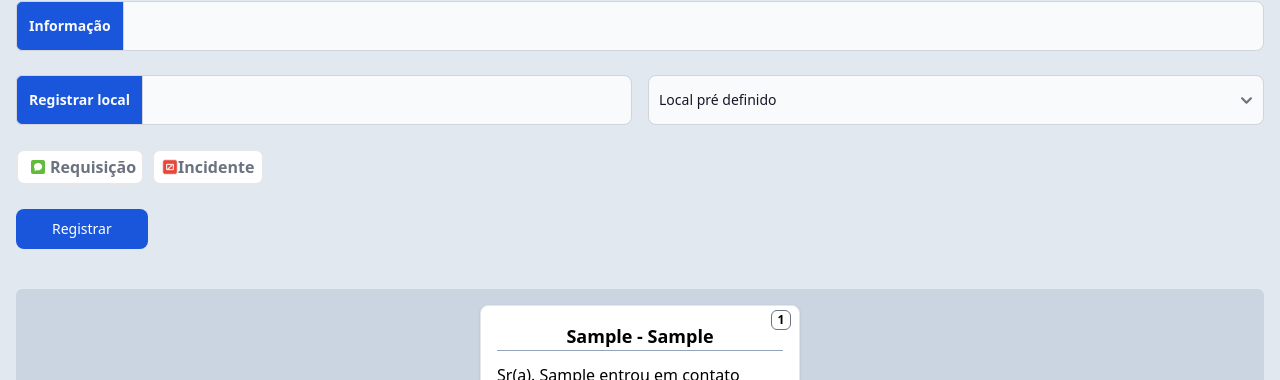
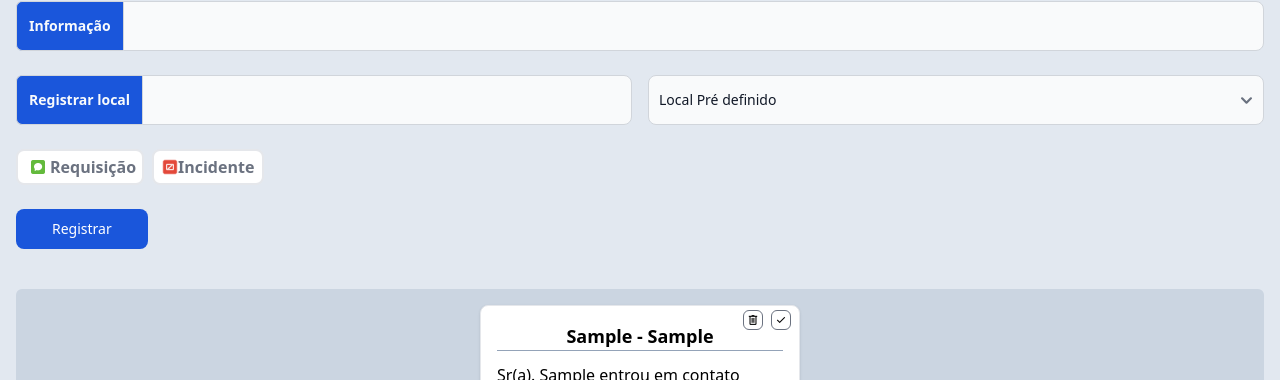
Before and after one commit to Rhuan-Guilherme/RegistoDeChamados-N1, a Vue app: page / in a window 1280 px wide. Both pictures are taken after typing "Sample", "Sample", "Sample", "Sample", "Sample", "Sample" into the empty fields and a click on the button 81 px from the left and 489 px from the top of the page. Shown: the part 260-640 px from the top of the page. Built offline with nearby package versions, Linux system fonts and the light colour scheme.

Commit message:
:sparkles: :technologist: Adicionando novos recursos ao sistema

```diff
--- a/src/components/layout/AreaCards.vue
+++ b/src/components/layout/AreaCards.vue
@@ -1,14 +1,17 @@
 <script setup>
-import { ref } from 'vue'
 import { useRegistrosStore } from '@/stores/registros'
 const chamados = useRegistrosStore()
 
 </script>
 
 <template>
+
     <div v-if="chamados.register.length > 0" class="w-full h-auto p-4 rounded-md bg-slate-300 dark:bg-gray-900 dark:text-white flex flex-wrap items-center justify-center gap-4">
-        <div v-for="(chamado, index) in chamados.register" :key="index" class="relative ativo w-full max-w-xs p-4 bg-white border border-gray-200 rounded-lg shadow sm:p-4 dark:bg-gray-800 dark:border-gray-700">
-            <div class="absolute inline-flex items-center justify-center w-5 h-5 text-xs font-bold dark:text-white dark:border-gray-300 border-gray-500 text-black border rounded-md top-1 right-2 ">{{ index + 1 }}</div>
+
+        <div :class="{'concluido': chamado.concluido}" v-for="(chamado, index) in chamados.register" :key="index" class="relative ativo w-full max-w-xs p-4 bg-white border border-gray-200 rounded-lg shadow sm:p-4 dark:bg-gray-800 dark:border-gray-700">
+            <button @click="chamados.removerChamado(index)" v-if="chamado.concluido" class="absolute inline-flex items-center justify-center w-6 h-6 font-bold text-white hover:bg-red-500 bg-green-500 border-2 border-white rounded-md -top-2 -right-2 dark:border-gray-900"><span class="material-symbols-outlined">done</span></button>
+            <button v-if="!chamado.concluido" @click="chamados.marcarConcluido(index)" class="absolute inline-flex items-center justify-center w-5 h-5 text-xs font-bold hover:bg-green-500 dark:text-white dark:border-gray-300 border-gray-500 text-black border rounded-md top-1 right-2 "><span class="material-symbols-outlined text-sm">done</span></button>
+            <button v-if="!chamado.concluido" @click="chamados.removerChamado(index)" class="absolute inline-flex items-center justify-center w-5 h-5 text-xs font-bold hover:bg-red-700 dark:text-white dark:border-gray-300 border-gray-500 text-black border rounded-md top-1 right-9 "><span class="material-symbols-outlined text-sm">delete</span></button>
             <div class="flex items-center justify-center gap-3 text-lg font-semibold">
                 <img v-if="chamado.checkTipo == 'requisicao'" src="@/assets/img/requisicaoIcon.png" alt="">
                 <img v-if="chamado.checkTipo == 'incidente'" src="@/assets/img/incidenteIcon.png" alt="">
@@ -18,29 +21,26 @@ const chamados = useRegistrosStore()
             <div class="w-full h-[1px] bg-slate-400"></div>
 
             <div class="flex flex-col gap-2 mt-3">
-                <p v-if="chamado.checkTipo == 'requisicao'">Sr(a). {{ chamado.nome }} entrou em contato solicitando {{ chamado.informacao }}</p>
+
+                <p v-if="chamado.checkTipo === 'requisicao'">Sr(a). {{ chamado.nome }} entrou em contato solicitando {{ chamado.informacao }}</p>
                 <p v-else>Sr(a). {{ chamado.nome }} entrou em contato informando {{ chamado.informacao }}</p>
                 <p>Nome: {{ chamado.nome }}</p>
                 <p>Login: {{ chamado.login }}</p>
                 <p>Ramal: {{ chamado.ramal }}</p>
-                <p v-if="chamado.local != ' ' ">Local: {{ chamado.local }}</p>
-                <p v-else>Local: {{ chamado.selected }}</p>
+                <p>Local: {{ chamado.local !== ' ' ? chamado.local : chamado.selected }}</p>
                 <p>Patrimônio: {{ chamado.patrimonio }}</p>
             </div>
 
+            <div v-if="!chamado.concluido" class="w-full h-[1px] bg-slate-400 mt-4"></div>
 
-            <!-- <div class="w-full h-[1px] bg-slate-400  mt-3"></div> -->
+            <button v-if="!chamado.concluido" @click="chamados.copiarConteudo(chamado)" class="mt-3 w-full py-1 rounded-md font-semibold bg-blue-700 hover:bg-blue-800">COPIAR</button>
 
-            <!-- <div class="flex mt-3">
-                <button @click="ativaConcluido()" type="button" class="w-full text-white bg-blue-700 hover:bg-blue-800 focus:ring-4 focus:ring-blue-300 font-medium rounded-lg text-sm px-5 py-2.5 mr-2 mb-2 dark:bg-blue-600 dark:hover:bg-blue-700 focus:outline-none dark:focus:ring-blue-800">Concluido</button>
-                <button type="button" class="w-full focus:outline-none text-white bg-red-700 hover:bg-red-800 focus:ring-4 focus:ring-red-300 font-medium rounded-lg text-sm px-5 py-2.5 mr-2 mb-2 dark:bg-red-600 dark:hover:bg-red-700 dark:focus:ring-red-900">Excluir</button>
-            </div> -->
         </div>
     </div>
 </template>
 
 <style scoped>
-    .active{
+    .concluido{
         border: 1px solid #3da730;
         opacity: 0.6;
     }
--- /dev/null
+++ b/src/components/layout/ButtonDelete.vue
@@ -0,0 +1,55 @@
+<script setup>
+import { useRegistrosStore } from '@/stores/registros'
+const chamados = useRegistrosStore()
+</script>
+
+<template>
+      <div>
+                <button data-modal-target="defaultModal" data-modal-toggle="defaultModal"
+                    class="block text-white bg-red-700 hover:bg-red-800 focus:ring-4 focus:outline-none focus:ring-red-300 font-medium rounded-lg text-sm px-5 py-2.5 text-center dark:bg-red-600 dark:hover:bg-red-700 dark:focus:ring-red-800"
+                    type="button">
+                    <span class="material-symbols-outlined text-md ">delete</span>
+                </button>
+
+                <!-- Main modal -->
+                <div id="defaultModal" tabindex="-1" aria-hidden="true"
+                    class="fixed top-0 left-0 right-0 z-50 hidden w-full p-4 overflow-x-hidden overflow-y-auto md:inset-0 h-[calc(100%-1rem)] max-h-full">
+                    <div class="relative w-full max-w-2xl max-h-full">
+                        <!-- Modal content -->
+                        <div class="relative bg-white rounded-lg shadow dark:bg-gray-700">
+                            <!-- Modal header -->
+                            <div class="flex items-start justify-between p-4 border-b rounded-t dark:border-gray-600">
+                                <h3 class="text-xl font-semibold text-gray-900 dark:text-white">
+                                    Aviso Importante: Exclusão de Todos os Chamados
+                                </h3>
+                                <button type="button"
+                                    class="text-gray-400 bg-transparent hover:bg-gray-200 hover:text-gray-900 rounded-lg text-sm w-8 h-8 ml-auto inline-flex justify-center items-center dark:hover:bg-gray-600 dark:hover:text-white"
+                                    data-modal-hide="defaultModal">
+                                    <svg class="w-3 h-3" aria-hidden="true" xmlns="http://www.w3.org/2000/svg" fill="none"
+                                        viewBox="0 0 14 14">
+                                        <path stroke="currentColor" stroke-linecap="round" stroke-linejoin="round"
+                                            stroke-width="2" d="m1 1 6 6m0 0 6 6M7 7l6-6M7 7l-6 6" />
+                                    </svg>
+                                    <span class="sr-only">Close modal</span>
+                                </button>
+                            </div>
+                            <!-- Modal body -->
+                            <div class="p-6 space-y-6">
+                                <p class="text-base leading-relaxed text-gray-500 dark:text-gray-400">
+                                    Irreversibilidade: Ao prosseguir com essa ação, todos os chamados registrados em nosso sistema serão permanentemente excluídos. Não será possível recuperar os dados depois de efetivar a exclusão. Certifique-se de que é realmente essa ação que você deseja tomar.
+                            </p>
+
+                        </div>
+                        <!-- Modal footer -->
+                        <div
+                            class="flex items-center p-6 space-x-2 border-t border-gray-200 rounded-b dark:border-gray-600">
+                            <button data-modal-hide="defaultModal" type="button" @click="chamados.limparChamados()"
+                                class="text-white bg-red-700 flex justify-center items-center gap-3 hover:bg-red-800 focus:ring-4 focus:outline-none focus:ring-blue-300 font-medium rounded-lg text-sm px-5 py-2.5 text-center dark:bg-red-600 dark:hover:bg-red-700 dark:focus:ring-blue-800"><span class="material-symbols-outlined ">delete</span><span>Excluir</span></button>
+                            <button data-modal-hide="defaultModal" type="button"
+                                class="text-gray-500 bg-white hover:bg-gray-100 focus:ring-4 focus:outline-none focus:ring-blue-300 rounded-lg border border-gray-200 text-sm font-medium px-5 py-2.5 hover:text-gray-900 focus:z-10 dark:bg-gray-700 dark:text-gray-300 dark:border-gray-500 dark:hover:text-white dark:hover:bg-gray-600 dark:focus:ring-gray-600">Sair</button>
+                        </div>
+                    </div>
+                </div>
+            </div>
+        </div>
+</template>
--- a/src/components/layout/TheForm.vue
+++ b/src/components/layout/TheForm.vue
@@ -1,5 +1,6 @@
 <script setup>
 import CustonInput from '@/components/CustomInput.vue'
+import botaoDelete from '@/components/layout/ButtonDelete.vue'
 import { ref } from 'vue'
 import { useRegistrosStore } from '@/stores/registros'
 const chamados = useRegistrosStore()
@@ -16,7 +17,7 @@ const selected = ref('')
 
 
 
-const reset = () =>{
+const reset = () => {
     nome.value = " "
     login.value = " "
     ramal.value = " "
@@ -39,7 +40,7 @@ const reset = () =>{
                     Nome
                 </label>
                 <CustonInput type="text" id="" :value="nome" @input="nome = $event.target.value"
-                    class="rounded-none rounded-r-lg bg-gray-50 border border-gray-300 text-gray-900 focus:ring-blue-500 focus:border-blue-500 block flex-1 min-w-0 w-full text-lg p-2.5  dark:bg-gray-700 dark:border-gray-600 dark:placeholder-gray-400 dark:text-white dark:focus:ring-blue-500 dark:focus:border-blue-500"/>
+                    class="rounded-none rounded-r-lg bg-gray-50 border border-gray-300 text-gray-900 focus:ring-blue-500 focus:border-blue-500 block flex-1 min-w-0 w-full text-lg p-2.5  dark:bg-gray-700 dark:border-gray-600 dark:placeholder-gray-400 dark:text-white dark:focus:ring-blue-500 dark:focus:border-blue-500" />
             </div>
             <div class="flex w-full">
                 <label
@@ -47,7 +48,7 @@ const reset = () =>{
                     login
                 </label>
                 <CustonInput type="text" id="" :value="login" @input="login = $event.target.value"
-                    class="rounded-none rounded-r-lg bg-gray-50 border border-gray-300 text-gray-900 focus:ring-blue-500 focus:border-blue-500 block flex-1 min-w-0 w-full text-lg p-2.5  dark:bg-gray-700 dark:border-gray-600 dark:placeholder-gray-400 dark:text-white dark:focus:ring-blue-500 dark:focus:border-blue-500"/>
+                    class="rounded-none rounded-r-lg bg-gray-50 border border-gray-300 text-gray-900 focus:ring-blue-500 focus:border-blue-500 block flex-1 min-w-0 w-full text-lg p-2.5  dark:bg-gray-700 dark:border-gray-600 dark:placeholder-gray-400 dark:text-white dark:focus:ring-blue-500 dark:focus:border-blue-500" />
             </div>
         </div>
 
@@ -61,7 +62,7 @@ const reset = () =>{
                     Ramal
                 </label>
                 <CustonInput type="text" id="" :value="ramal" @input="ramal = $event.target.value"
-                    class="rounded-none rounded-r-lg bg-gray-50 border border-gray-300 text-gray-900 focus:ring-blue-500 focus:border-blue-500 block flex-1 min-w-0 w-full text-lg p-2.5  dark:bg-gray-700 dark:border-gray-600 dark:placeholder-gray-400 dark:text-white dark:focus:ring-blue-500 dark:focus:border-blue-500"/>
+                    class="rounded-none rounded-r-lg bg-gray-50 border border-gray-300 text-gray-900 focus:ring-blue-500 focus:border-blue-500 block flex-1 min-w-0 w-full text-lg p-2.5  dark:bg-gray-700 dark:border-gray-600 dark:placeholder-gray-400 dark:text-white dark:focus:ring-blue-500 dark:focus:border-blue-500" />
             </div>
             <div class="flex w-full">
                 <label
@@ -69,7 +70,7 @@ const reset = () =>{
                     Patrimônio
                 </label>
                 <CustonInput type="text" id="" :value="patrimonio" @input="patrimonio = $event.target.value"
-                    class="rounded-none rounded-r-lg bg-gray-50 border border-gray-300 text-gray-900 focus:ring-blue-500 focus:border-blue-500 block flex-1 min-w-0 w-full text-lg p-2.5  dark:bg-gray-700 dark:border-gray-600 dark:placeholder-gray-400 dark:text-white dark:focus:ring-blue-500 dark:focus:border-blue-500"/>
+                    class="rounded-none rounded-r-lg bg-gray-50 border border-gray-300 text-gray-900 focus:ring-blue-500 focus:border-blue-500 block flex-1 min-w-0 w-full text-lg p-2.5  dark:bg-gray-700 dark:border-gray-600 dark:placeholder-gray-400 dark:text-white dark:focus:ring-blue-500 dark:focus:border-blue-500" />
             </div>
         </div>
 
@@ -80,7 +81,7 @@ const reset = () =>{
                     Informação
                 </label>
                 <CustonInput type="text" id="" :value="informacao" @input="informacao = $event.target.value"
-                    class="rounded-none rounded-r-lg bg-gray-50 border border-gray-300 text-gray-900 focus:ring-blue-500 focus:border-blue-500 block flex-1 min-w-0 w-full text-lg p-2.5  dark:bg-gray-700 dark:border-gray-600 dark:placeholder-gray-400 dark:text-white dark:focus:ring-blue-500 dark:focus:border-blue-500"/>
+                    class="rounded-none rounded-r-lg bg-gray-50 border border-gray-300 text-gray-900 focus:ring-blue-500 focus:border-blue-500 block flex-1 min-w-0 w-full text-lg p-2.5  dark:bg-gray-700 dark:border-gray-600 dark:placeholder-gray-400 dark:text-white dark:focus:ring-blue-500 dark:focus:border-blue-500" />
             </div>
         </div>
 
@@ -91,23 +92,27 @@ const reset = () =>{
                     Registrar local
                 </label>
                 <CustonInput type="text" id="" :value="local" @input="local = $event.target.value"
-                    class="rounded-none rounded-r-lg bg-gray-50 border border-gray-300 text-gray-900 focus:ring-blue-500 focus:border-blue-500 block flex-1 min-w-0 w-full text-lg p-2.5  dark:bg-gray-700 dark:border-gray-600 dark:placeholder-gray-400 dark:text-white dark:focus:ring-blue-500 dark:focus:border-blue-500"/>
+                    class="rounded-none rounded-r-lg bg-gray-50 border border-gray-300 text-gray-900 focus:ring-blue-500 focus:border-blue-500 block flex-1 min-w-0 w-full text-lg p-2.5  dark:bg-gray-700 dark:border-gray-600 dark:placeholder-gray-400 dark:text-white dark:focus:ring-blue-500 dark:focus:border-blue-500" />
             </div>
             <div class="flex w-full">
 
-                <select id="countries"
-                    :value="selected" @input="selected = $event.target.value"
+                <select id="countries" :value="selected" @input="selected = $event.target.value"
                     class="bg-gray-50 border border-gray-300 text-gray-900 text-sm rounded-lg focus:ring-blue-500 focus:border-blue-500 block w-full p-2.5 dark:bg-gray-700 dark:border-gray-600 dark:placeholder-gray-400 dark:text-white dark:focus:ring-blue-500 dark:focus:border-blue-500">
-                    <option selected value="local">Local pré definido</option>
+                    <option>Local Pré definido</option>
                     <option value="Anexo 2A / 6° andar / Gabinete Ministra Cármen Lúcia">Gabinete Min. Cármem Lúcia</option>
-                    <option value="Anexo 2A / 6° andar / Gabinete Ministro Gilmar Mendes">Gabinete Min. Gilmar Mendes</option>
-                    <option value="Anexo 2A / 5° andar / Gabinete Ministro André Mendonça">Gabinete Min. André Mendonça</option>
+                    <option value="Anexo 2A / 6° andar / Gabinete Ministro Gilmar Mendes">Gabinete Min. Gilmar Mendes
+                    </option>
+                    <option value="Anexo 2A / 5° andar / Gabinete Ministro André Mendonça">Gabinete Min. André Mendonça
+                    </option>
                     <option value="Anexo 2A / 4° andar / Gabinete Ministro Dias Toffoli">Gabinete Min. Dias Toffoli</option>
-                    <option value="Anexo 2A / 4° andar / Gabinete Ministro Nunes Marques">Gabinete Min. Dias Toffoli</option>
-                    <option value="Anexo 2A / 4° andar / Gabinete Ministro Cristiano Zanin">Gabinete Min. Cristiano Zanin</option>
+                    <option value="Anexo 2A / 4° andar / Gabinete Ministro Nunes Marques">Gabinete Min. Dias Toffoli
+                    </option>
+                    <option value="Anexo 2A / 4° andar / Gabinete Ministro Cristiano Zanin">Gabinete Min. Cristiano Zanin
+                    </option>
                     <option value="Anexo 2A / 3° andar / Gabinete Ministro Luiz Fux">Gabinete Min. Luiz Fux</option>
                     <option value="Anexo 2A / 3° andar / Gabinete Ministro Edson Fachin">Gabinete Min. Edson Fachin</option>
-                    <option value="Anexo 2A / 3° andar / Gabinete Ministro Alexandre de Moraes">Gabinete Min. Alexandre de Moraes</option>
+                    <option value="Anexo 2A / 3° andar / Gabinete Ministro Alexandre de Moraes">Gabinete Min. Alexandre de
+                        Moraes</option>
                 </select>
             </div>
         </div>
@@ -115,7 +120,8 @@ const reset = () =>{
         <div class="flex w-full">
             <ul class="flex gap-2">
                 <li>
-                    <CustonInput @input="checkTipo = $event.target.value" type="checkbox" id="requisicao" value="requisicao" class="hidden peer" required=""/>
+                    <CustonInput @input="checkTipo = $event.target.value" type="checkbox" id="requisicao" value="requisicao"
+                        class="hidden peer" required="" />
 
                     <label for="requisicao"
                         class="inline-flex items-center justify-between w-32 py-1 px-3 text-gray-500 bg-white border-2 border-gray-200 rounded-lg cursor-pointer dark:hover:text-gray-300 dark:border-gray-700 peer-checked:border-blue-600 hover:text-gray-600 dark:peer-checked:text-gray-300 peer-checked:text-gray-600 hover:bg-gray-50 dark:text-gray-400 dark:bg-gray-800 dark:hover:bg-gray-700">
@@ -126,7 +132,8 @@ const reset = () =>{
                     </label>
                 </li>
                 <li>
-                    <CustonInput @input="checkTipo = $event.target.value" type="checkbox" id="incidente" value="incidente" class="hidden peer" required=""/>
+                    <CustonInput @input="checkTipo = $event.target.value" type="checkbox" id="incidente" value="incidente"
+                        class="hidden peer" required="" />
                     <label for="incidente"
                         class="inline-flex items-center justify-between w-28 py-1 px-2 text-gray-500 bg-white border-2 border-gray-200 rounded-lg cursor-pointer dark:hover:text-gray-300 dark:border-gray-700 peer-checked:border-blue-600 hover:text-gray-600 dark:peer-checked:text-gray-300 peer-checked:text-gray-600 hover:bg-gray-50 dark:text-gray-400 dark:bg-gray-800 dark:hover:bg-gray-700">
                         <img src="@/assets/img/incidenteIcon.png" alt="">
@@ -138,8 +145,15 @@ const reset = () =>{
             </ul>
         </div>
 
-        <div>
-            <button @click="chamados.addChamado(nome, login, ramal, patrimonio, informacao,  local, checkTipo, selected), reset() "  type="submit" class="text-white bg-blue-700 hover:bg-blue-800  font-medium rounded-lg text-sm w-full sm:w-auto  text-center dark:bg-blue-600 dark:hover:bg-blue-700 dark:focus:ring-blue-800 "><input class="px-9 py-2.5 cursor-pointer" type="reset" value="Registrar"></button>
-        </div>
-    </form>
+        <div class="flex gap-2">
+            <div>
+                <button
+                    @click="chamados.addChamado(nome, login, ramal, patrimonio, informacao, local, checkTipo, selected), reset()"
+                    type="submit"
+                    class="text-white bg-blue-700 hover:bg-blue-800  font-medium rounded-lg text-sm w-full sm:w-auto  text-center dark:bg-blue-600 dark:hover:bg-blue-700 dark:focus:ring-blue-800 "><input
+                        class="px-9 py-2.5 cursor-pointer" type="reset" value="Registrar"></button>
+            </div>
+    </div>
+</form>
+
 </template>
--- a/src/stores/registros.js
+++ b/src/stores/registros.js
@@ -2,12 +2,15 @@ import { ref, computed } from 'vue'
 import { defineStore } from 'pinia'
 
 export const useRegistrosStore = defineStore('registros', () => {
-    const register = ref([
+  const localStorageKey = 'registrosData'
 
-    ])
+  // Recuperar dados do localStorage, se houver
+  const savedData = JSON.parse(localStorage.getItem(localStorageKey))
+  const register = ref(savedData || [])
 
-    function addChamado(nome, login, ramal, patrimonio, informacao, localRegistrado, checkTipo, selected){
-        return register.value.push({
+  // Função para adicionar chamado
+  function addChamado(nome, login, ramal, patrimonio, informacao, localRegistrado, checkTipo, selected) {
+    const chamado = {
       nome: nome,
       login: login,
       ramal: ramal,
@@ -16,8 +19,54 @@ export const useRegistrosStore = defineStore('registros', () => {
       local: localRegistrado,
       checkTipo: checkTipo,
       selected: selected
+    }
+
+    register.value.push(chamado)
+
+    // Salvar no localStorage
+    localStorage.setItem(localStorageKey, JSON.stringify(register.value))
+  }
+
+  // Função para limpar todos os chamados do localStorage
+  function limparChamados() {
+    // Limpar o array localmente
+    register.value = []
+
+    // Remover do localStorage
+    localStorage.removeItem(localStorageKey)
+  }
+
+  // Função para remover o chamado com base no índice
+  function removerChamado(index) {
+    if (index >= 0 && index < register.value.length) {
+      register.value.splice(index, 1)
+
+      // Salvar no localStorage após remover o chamado
+      localStorage.setItem(localStorageKey, JSON.stringify(register.value))
+    }
+  }
+
+  function marcarConcluido(index) {
+    if (index >= 0 && index < register.value.length) {
+      // Alterar o estado 'concluido' do chamado
+      register.value[index].concluido = true
+
+      // Salvar no localStorage após marcar como concluído
+      localStorage.setItem(localStorageKey, JSON.stringify(register.value))
+    }
+  }
+
+  function copiarConteudo(chamado) {
+    const texto = `Sr(a). ${ chamado.nome } entrou em contato informando ${ chamado.informacao }\n Nome: ${chamado.nome}\nLogin: ${chamado.login}\nRamal: ${chamado.ramal}\nLocal: ${chamado.local !== ' ' ? chamado.local : chamado.selected}\nPatrimônio: ${chamado.patrimonio}`
+    navigator.clipboard.writeText(texto)
+      .then(() => {
+        alert('Conteúdo copiado para a área de transferência.')
+      })
+      .catch((error) => {
+        console.error('Erro ao copiar o conteúdo:', error)
+        alert('Erro ao copiar o conteúdo. Verifique se o navegador suporta essa funcionalidade.')
       })
   }
 
-    return {register, addChamado}
+  return { register, addChamado, limparChamados, removerChamado, marcarConcluido, copiarConteudo  }
 })
```
Lines whose indentation alone changed are shown as unchanged.
